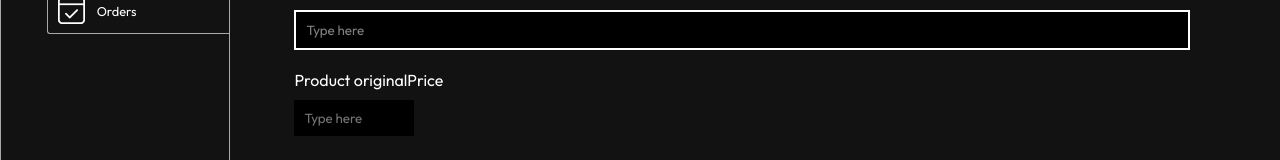
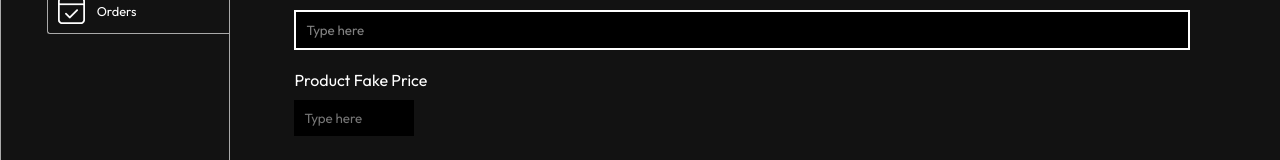
Before and after one commit to ibrahimjp/food-delivery, a React (Vite) app in the folder dashboard/: page /add in a window 1280 px wide. Shown: the part 314-474 px from the top of the page. Built offline with nearby package versions, Linux system fonts and the light colour scheme.

Commit message:
Initial commit

```diff
--- a/dashboard/src/pages/Add/Add.jsx
+++ b/dashboard/src/pages/Add/Add.jsx
@@ -67,7 +67,7 @@ const Add = ({url}) => {
                 <input onChange={onChangeHandler} value={data.name} type="text" name='name' placeholder='Type here' />
             </div>
             <div className="add-product-originalPrice flex-col">
-                <p>Product originalPrice</p>
+                <p>Product Fake Price</p>
                 <input onChange={onChangeHandler} value={data.originalPrice} type="number" name='originalPrice' placeholder='Type here' />
             </div>
             <div className="add-product-discount flex-col">
```
